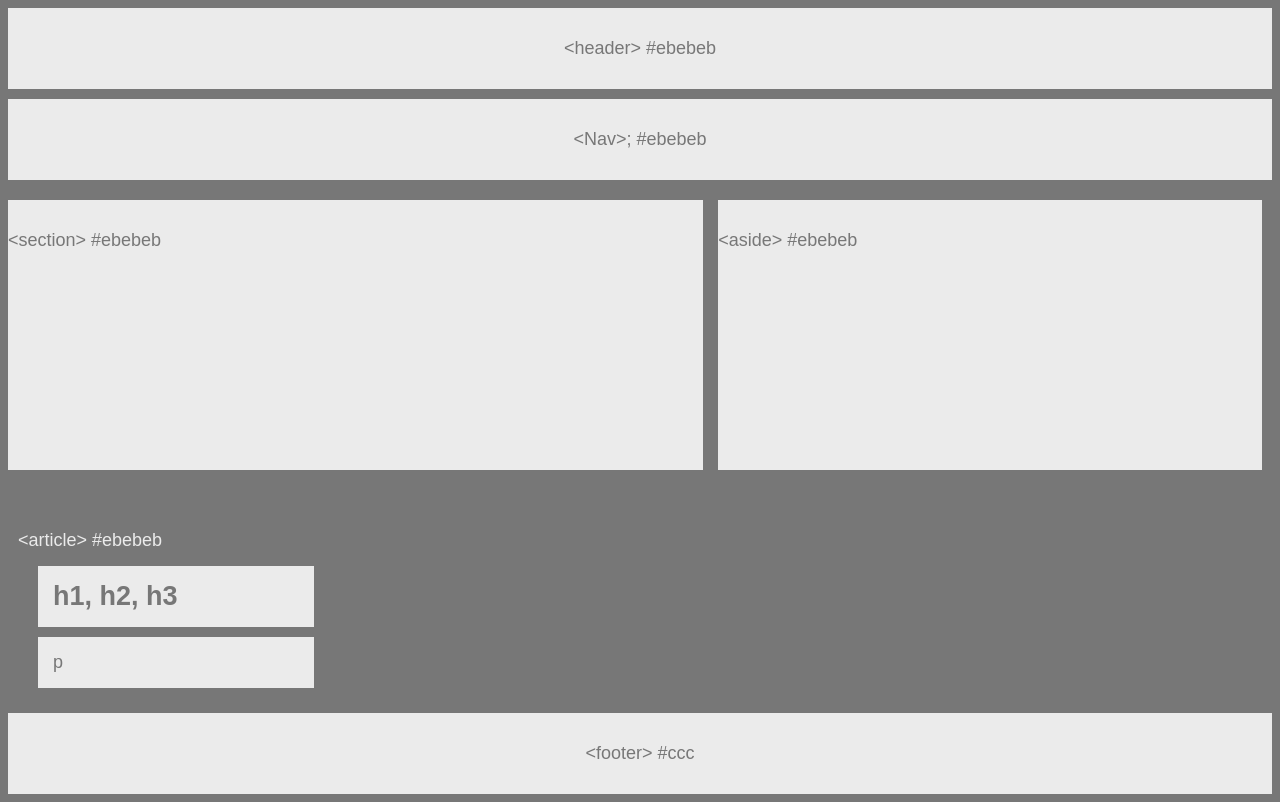
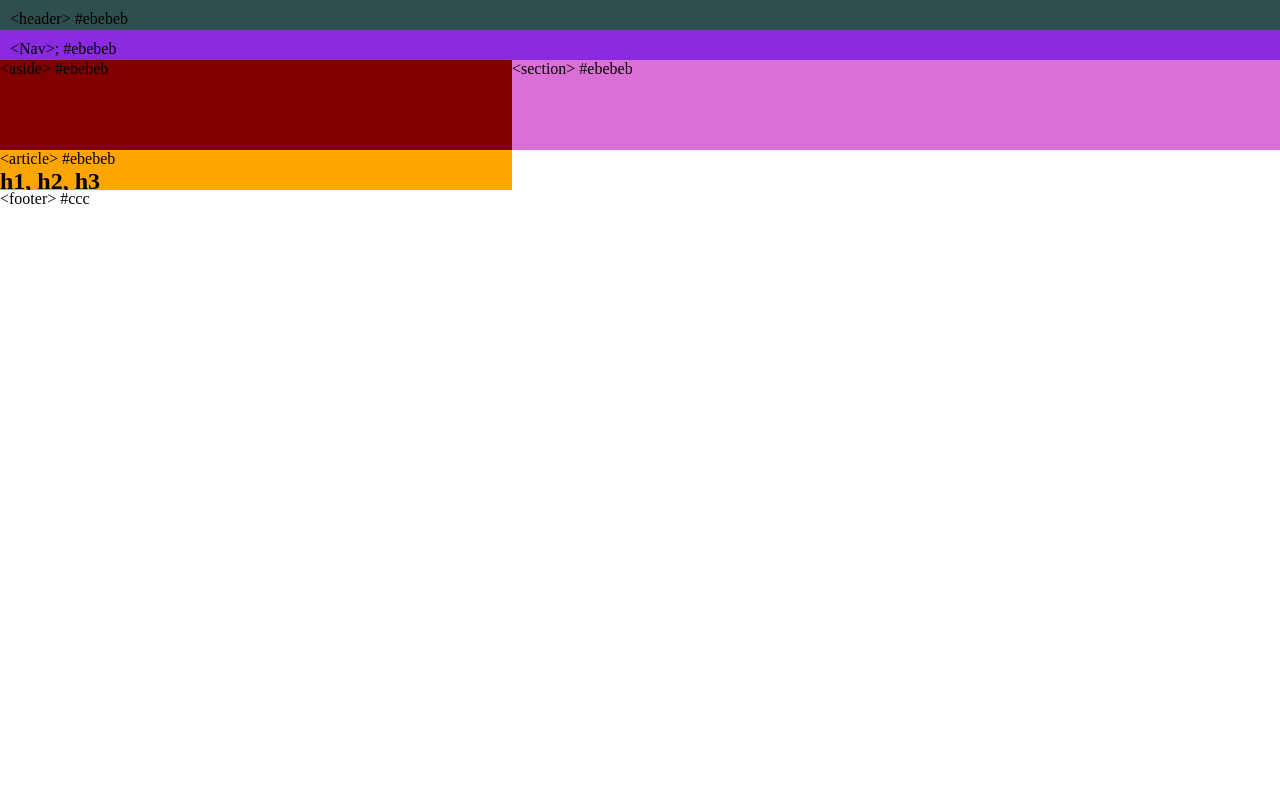
Before and after one commit to fwilbor/HW-Wireframe, a plain HTML site: page index.html in a window 1280 px wide. Drawn offline with Linux system fonts and the light colour scheme.

Commit message:
html and css for Wireframe Assignment

```diff
--- a/index.html
+++ b/index.html
@@ -26,7 +26,7 @@
     <section id="section">
         &lt;section&gt; #ebebeb
     </section>
-
+    <container class="container">
     <article id="article">
     &lt;article&gt; #ebebeb
     </section>
@@ -35,6 +35,7 @@
 
     <p>p</p>
     </article>
+    </container>
 
     </section>
 
--- a/style.css
+++ b/style.css
@@ -1,85 +1,54 @@
-body {
-	background-color: #777;
-	font-family: "Arial", "Helvetica Neue", Helvetica, sans-serif;
-	font-size: 18px;
+* {
+
+margin: 0;
+padding: 0;
+box-sizing: border-box;
+
 }
 
-.container {
-	width: 960px;
-	margin: 10px 100px;
-	position: absolute;
-	text-align: center;
-}
 
 header {
-	background-color: #ebebeb;
-	color: #777;
-	padding: 30px;
-	text-align: center;
+
+    height: 30px;
+    padding: 10px;
+    background-color: darkslategray;
+    margin: auto
+
 }
 
 nav {
-	background-color: #ebebeb;
-	color: #777;
-	padding: 30px;
-	text-align: center;
-	margin-top: 10px;
+
+    height: 30px;
+    padding: 10px;
+    background-color: blueviolet;
+    margin: auto
+}
+
+#aside {
+
+    height: 90px;
+    width: 40%;
+    background-color: maroon;
+    float: left;
+
 }
 
 #section {
-	background-color: #ebebeb;
-	color: #777;
-	padding-top: 30px;
-	margin: 20px 0;
-	width: 55%;
-	height: 240px;
-	float: left;
+
+    height: 90px;
+    width: 60%;
+    background-color: orchid;
+    float: left;
+
+
 }
 
 #article {
-    width:25%;
-    clear: both;
-	overflow: auto;
-	background-color: #777;
-	color: #ebebeb;
-	padding-top: 15px;
-    margin: 25px 10px 10px 10px;
-    float: left;
-}
-
-h1 {
-	background-color: #ebebeb;
-	color: #777;
-	padding: 15px;
-	margin: 15px 20px auto 20px;
-}
-
-p{
-	background-color: #ebebeb;
-	color: #777;
-	padding: 15px;
-	margin: 10px 20px 15px 20px;
-}
-
-#aside {
-	clear: both;
-	overflow: auto;
-	display: inline-block;
-	background-color: #ebebeb;
-	color: #777;
-	padding-top: 30px;
-	width: 43%;
-	height: 240px;
-	margin: 20px 0 0 15px;
+clear: both;
+overflow: auto;
+background-color: orange;
+height:40px;
+width:40%;
+margin-bottom: 20pxx;
 
 }
-
-footer {
-	clear: both;
-	overflow: auto;
-	background-color: #ebebeb;
-	color: #777;
-	padding: 30px;
-	text-align: center;
-	margin-top: 10px;
-}
```
